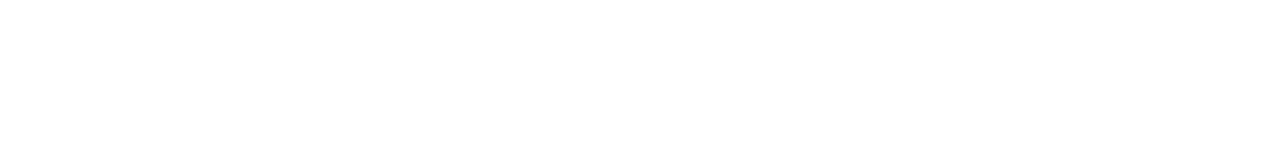
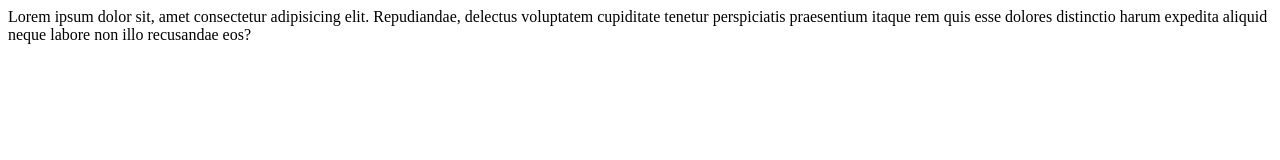
Before and after one commit to Geisaah/CSS, a plain HTML site: page projeto git.index.html in a window 1280 px wide. Drawn offline with Linux system fonts and the light colour scheme.

Commit message:
TESTE BRANCH

```diff
--- a/projeto git.index.html
+++ b/projeto git.index.html
@@ -6,6 +6,6 @@
     <title>teste git</title>
 </head>
 <body>
-
+    Lorem ipsum dolor sit, amet consectetur adipisicing elit. Repudiandae, delectus voluptatem cupiditate tenetur perspiciatis praesentium itaque rem quis esse dolores distinctio harum expedita aliquid neque labore non illo recusandae eos?
 </body>
 </html>
```
